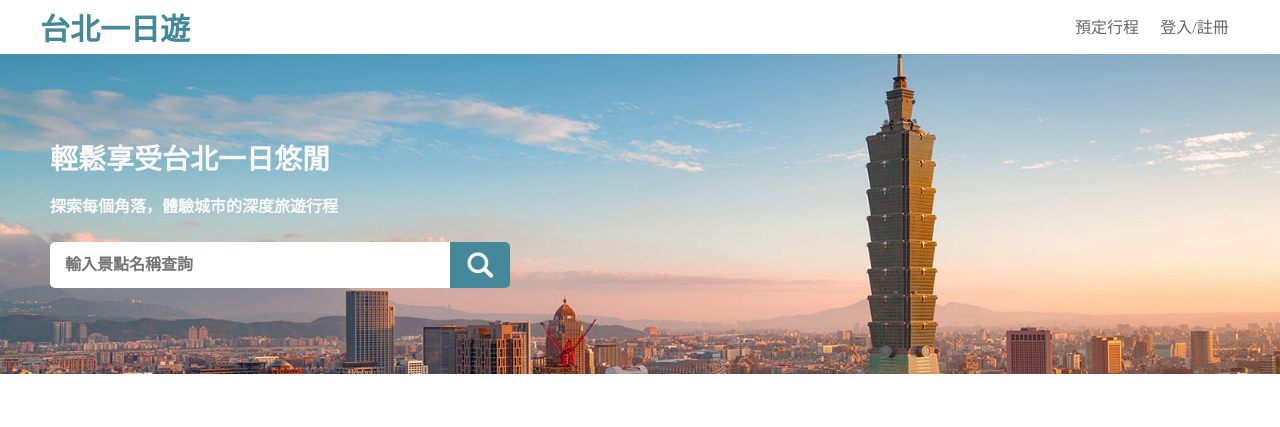
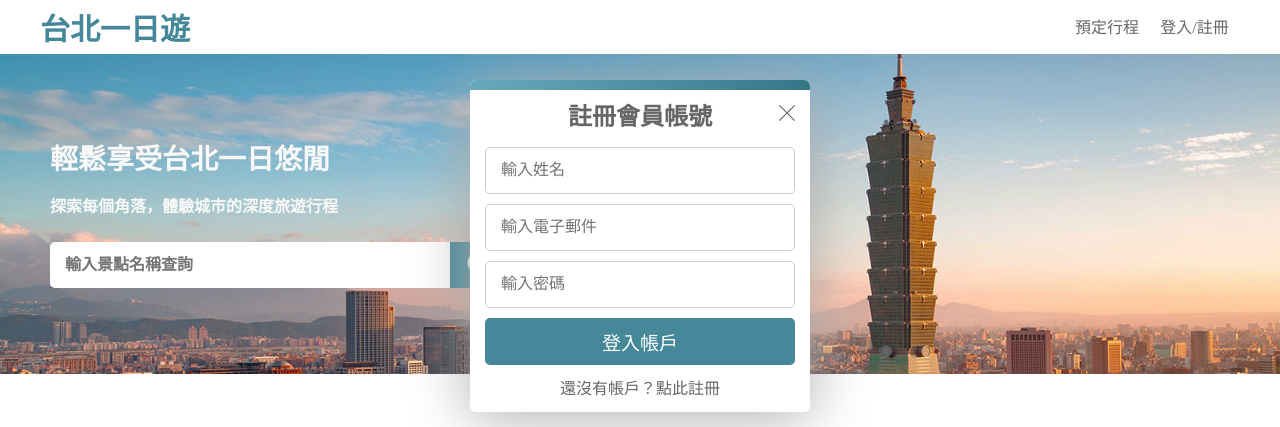
Before and after one commit to Penny1122/taipei_day_trip, a Flask app: page / in a window 1280 px wide. Shown: the top 427 px of the page. Run offline with Flask 2, Linux system fonts and the light colour scheme; data comes from the database, SQL or seed files in the repository.

Commit message:
feat : 完成會員登入及註冊畫面

```diff
--- a/public/index.css
+++ b/public/index.css
@@ -43,6 +43,7 @@ a {
   flex: auto;
 }
 .Frame1 {
+  cursor: pointer;
   display: flex;
   color: #666666;
   justify-content: center;
@@ -76,6 +77,7 @@ a {
 }
 
 .slogan {
+  /* position: absolute; */
   margin-top: 75px;
   width: 1200px;
   height: 169px;
@@ -170,6 +172,91 @@ a {
   border-radius: 5px;
   cursor: pointer;
 }
+.signin {
+  display: none;
+  position: absolute;
+  top: 80px;
+  width: 340px;
+  height: 275px;
+  background: #ffffff;
+  box-shadow: 0px 4px 60px #aaaaaa;
+  border-radius: 6px;
+}
+.signup {
+  /* display: none; */
+  position: absolute;
+  top: 80px;
+  width: 340px;
+  height: 332px;
+  background: #ffffff;
+  box-shadow: 0px 4px 60px #aaaaaa;
+  border-radius: 6px;
+}
+.bar {
+  width: 340px;
+  height: 10px;
+  border-radius: 6px 6px 0 0;
+  background: linear-gradient(270deg, #337788 0%, #66aabb 100%);
+}
+.account {
+  position: relative;
+  font-weight: 700;
+  font-size: 24px;
+  line-height: 24px;
+  color: #666666;
+  width: 310px;
+  height: 27px;
+  margin: 15px 15px 10px 15px;
+  display: flex;
+  justify-content: center;
+  text-align: center;
+}
+.account img {
+  cursor: pointer;
+  position: absolute;
+  width: 16px;
+  height: 16px;
+  top: 0;
+  right: 0;
+}
+.signInput {
+  box-sizing: border-box;
+  width: 310px;
+  height: 47px;
+  border: 1px solid #cccccc;
+  margin: 5px 15px;
+  border-radius: 5px;
+  padding: 15px;
+  outline: none;
+}
+.signInput::placeholder {
+  font-weight: 500;
+  font-size: 16px;
+  color: #757575;
+}
+.signButton {
+  cursor: pointer;
+  width: 310px;
+  height: 47px;
+  background: #448899;
+  border-radius: 5px;
+  margin: 5px 15px;
+  border: none;
+  padding: 10px;
+  font-weight: 400;
+  font-size: 19px;
+  color: #ffffff;
+}
+.goToSignUpOrIn {
+  cursor: pointer;
+  font-weight: 500;
+  font-size: 16px;
+  color: #666666;
+  margin: 5px 15px;
+  display: flex;
+  justify-content: center;
+}
+
 .container {
   display: grid;
   grid-template-columns: 1fr 1200px 1fr;
--- a/templates/index.html
+++ b/templates/index.html
@@ -33,6 +33,53 @@
           </div>
         </div>
       </div>
+      <div class="signin">
+        <div class="bar"></div>
+        <div class="account">
+          登入會員帳號<img src="/image/icon_close.png" />
+        </div>
+        <input
+          type="text"
+          name="email"
+          class="signInput"
+          placeholder="輸入電子信箱"
+        />
+        <input
+          type="password"
+          name="password"
+          class="signInput"
+          placeholder="輸入密碼"
+        />
+        <button class="signButton">登入帳戶</button>
+        <div class="goToSignUpOrIn">還沒有帳戶？點此註冊</div>
+      </div>
+      <div class="signup">
+        <div class="bar"></div>
+        <div class="account">
+          註冊會員帳號<img src="/image/icon_close.png" />
+        </div>
+
+        <input
+          type="text"
+          name="email"
+          class="signInput"
+          placeholder="輸入姓名"
+        />
+        <input
+          type="text"
+          name="email"
+          class="signInput"
+          placeholder="輸入電子郵件"
+        />
+        <input
+          type="password"
+          name="password"
+          class="signInput"
+          placeholder="輸入密碼"
+        />
+        <button class="signButton">登入帳戶</button>
+        <div class="goToSignUpOrIn">還沒有帳戶？點此註冊</div>
+      </div>
     </div>
     <div class="fail">
       <div></div>
```
Also changed, not shown: public/image/icon_close.png (added).
